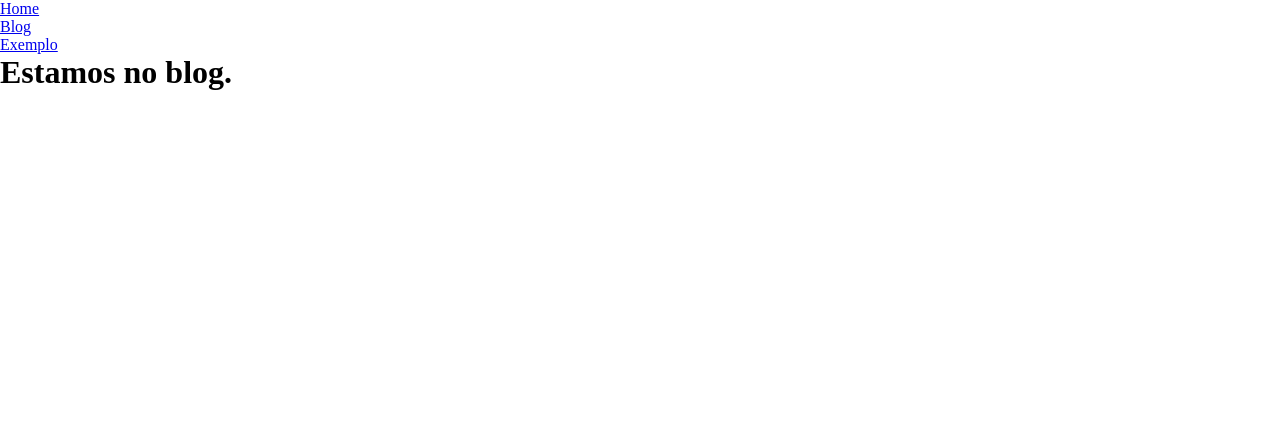
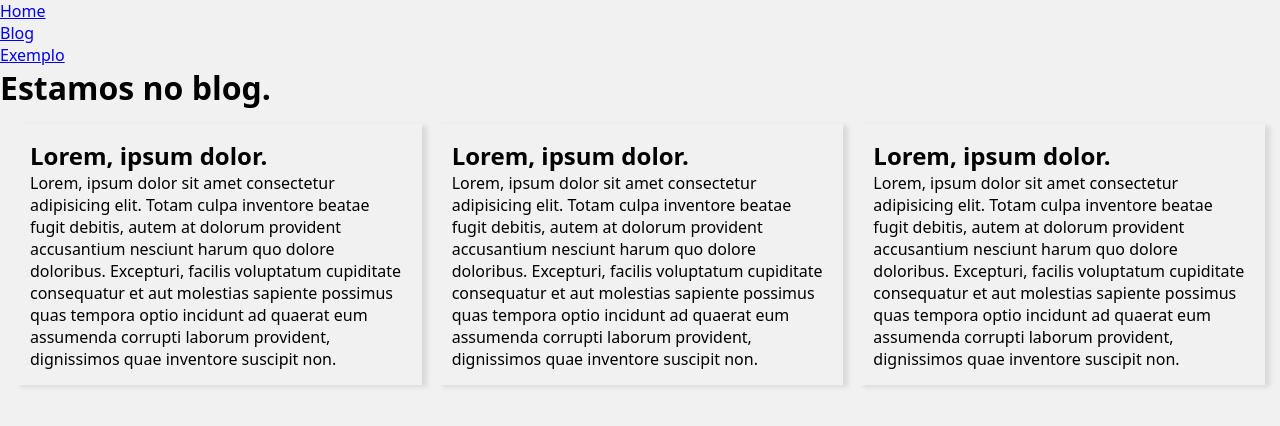
Before and after one commit to natancelidonio/curso_python_3_luiz_otavio_miranda, a Django app: page /blog/ in a window 1280 px wide. Shown: the top 426 px of the page. Run offline with Django 5.2, Linux system fonts and the light colour scheme.

Commit message:
usando block para criar blocos de posts e adicionando css aos posts

```diff
--- a/aula419_django_basico/base/global/base.html
+++ b/aula419_django_basico/base/global/base.html
@@ -1,6 +1,9 @@
 {% include "global/partials/head.html" %}
 <body>
-    {% include "global/partials/menu.html" %}
-    <h1>{% block texto %} BASE {% endblock texto %}</h1>
+{% include "global/partials/menu.html" %}
+    <h1>{% block texto %}{% endblock texto %}</h1>
+    <main class="content">
+        {% block posts %}{% endblock posts %}
+    </main>
 </body>
 </html>
--- /dev/null
+++ b/aula419_django_basico/base/global/partials/postblock.html
@@ -0,0 +1,10 @@
+    <article class="post">
+        <header>
+            <h2 class="post__title">
+                Lorem, ipsum dolor.
+            </h2>
+        </header>
+        <div class="post__body">
+            Lorem, ipsum dolor sit amet consectetur adipisicing elit. Totam culpa inventore beatae fugit debitis, autem at dolorum provident accusantium nesciunt harum quo dolore doloribus. Excepturi, facilis voluptatum cupiditate consequatur et aut molestias sapiente possimus quas tempora optio incidunt ad quaerat eum assumenda corrupti laborum provident, dignissimos quae inventore suscipit non.
+        </div>
+    </article>
--- a/aula419_django_basico/base/static/global/css/style.css
+++ b/aula419_django_basico/base/static/global/css/style.css
@@ -1,5 +1,37 @@
-* {
-    margin: 0;
-    padding: 0;
-    box-sizing: border-box;
+/* Reset */
+*,
+*:after,
+*:before {
+  margin: 0;
+  padding: 0;
+  box-sizing: border-box;
 }
+
+html {
+  font-size: 62.5%;
+}
+
+body {
+  font-size: 1.6rem;
+  background: #f1f1f1;
+  font-family: system-ui, -apple-system, BlinkMacSystemFont, 'Segoe UI', Roboto,
+    Oxygen, Ubuntu, Cantarell, 'Open Sans', 'Helvetica Neue', sans-serif;
+}
+
+.content {
+  display: grid;
+  gap: 1.5rem;
+  padding: 1.5rem;
+}
+
+.post {
+  background: #f1f1f1;
+  padding: 1.5rem;
+  box-shadow: 5px 2px 5px rgba(0, 0, 0, 10%);
+}
+
+@media (min-width: 600px) {
+  .content {
+    grid-template-columns: repeat(auto-fill, minmax(32rem, 1fr));
+  }
+}
--- a/aula419_django_basico/blog/templates/blog/blog.html
+++ b/aula419_django_basico/blog/templates/blog/blog.html
@@ -1,3 +1,9 @@
 {% extends "global/base.html" %}
 
 {% block texto %} {{text}} {% endblock texto %}
+
+{% block posts %}
+    {% include "global/partials/postblock.html" %}
+    {% include "global/partials/postblock.html" %}
+    {% include "global/partials/postblock.html" %}
+{% endblock posts %}
```
